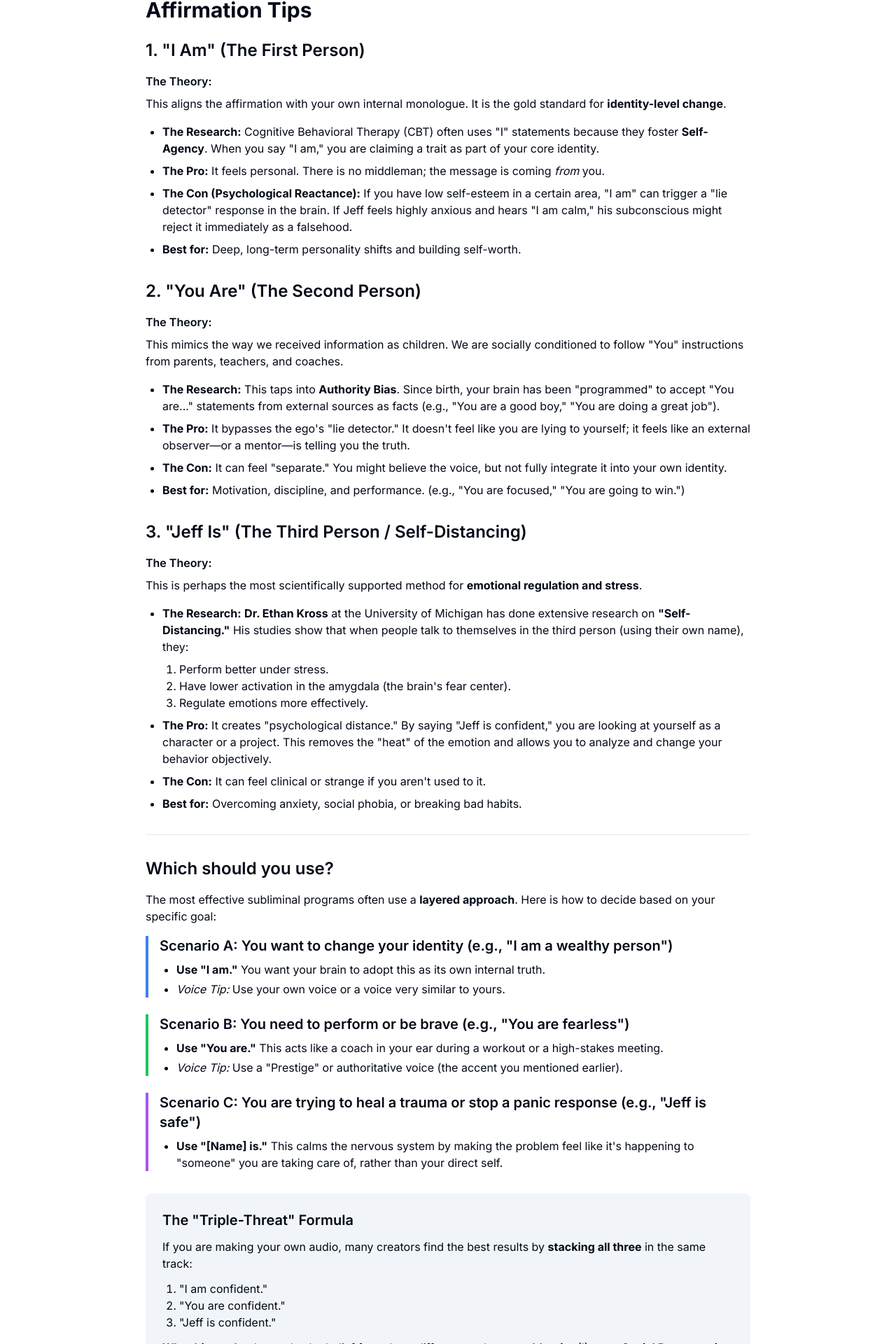
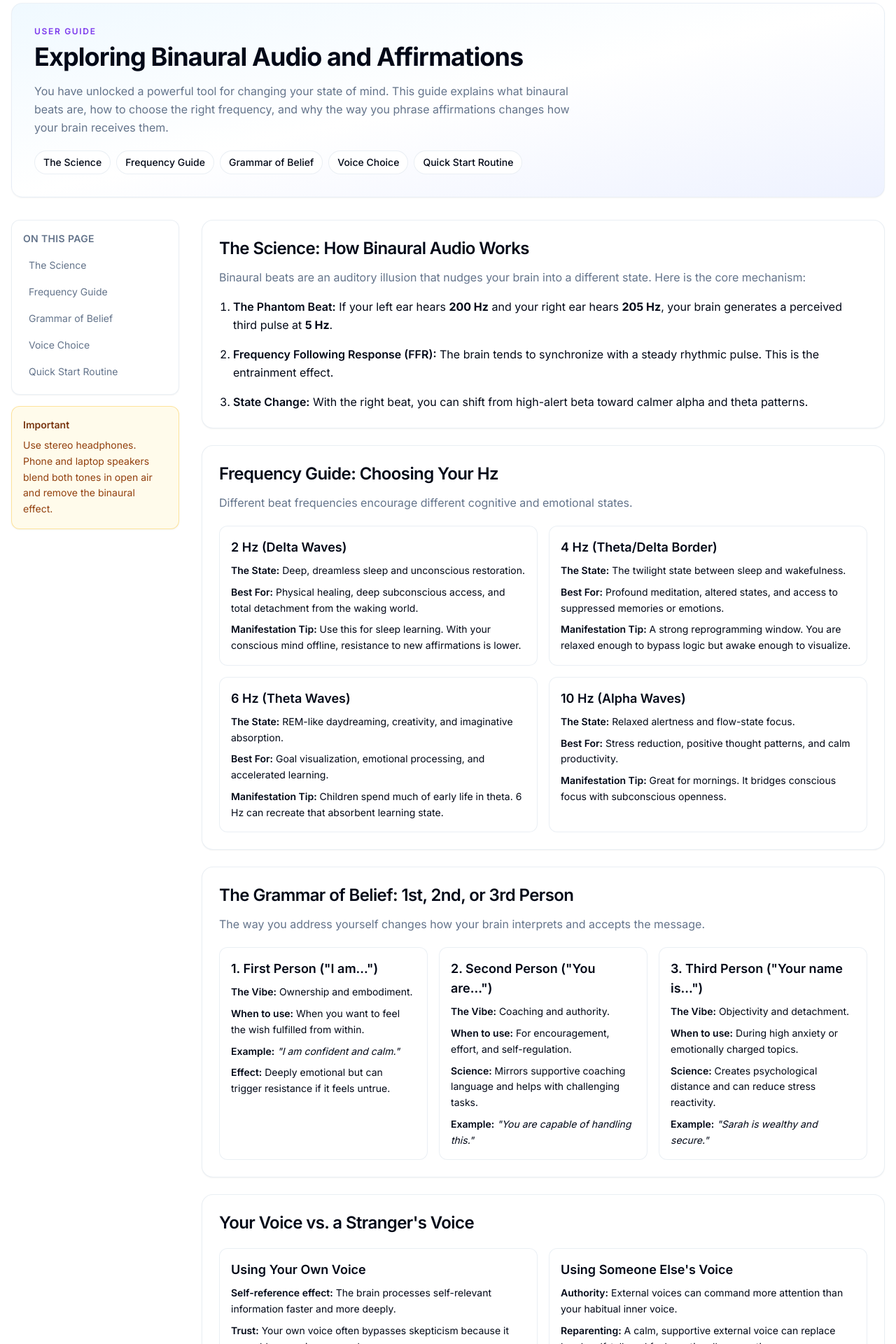
Before and after one commit to jefe-johann/Entrain, a Next.js app in the folder entrain-web/frontend/: page /config-notes in a window 1280 px wide. Shown: the part 97-2017 px from the top of the page at 70% size. Built offline with nearby package versions, Linux system fonts and the light colour scheme; no server answers; sample sign-in values are in the browser's storage.

Commit message:
feat: redesign affirmation guide and set Next tracing root

```diff
--- a/entrain-web/frontend/app/config-notes/page.tsx
+++ b/entrain-web/frontend/app/config-notes/page.tsx
@@ -4,9 +4,48 @@ import { Header } from "@/components/Header";
 import type { Metadata } from "next";
 
 export const metadata: Metadata = {
-  title: "Affirmation Tips - Entrain",
-  description: "Learn how to write effective affirmations for your meditation tracks",
+  title: "Binaural Audio and Affirmation Guide - Entrain",
+  description: "Learn how binaural beats and affirmation framing can support mindset change.",
 };
+
+const sectionLinks = [
+  { href: "#science", label: "The Science" },
+  { href: "#frequency-guide", label: "Frequency Guide" },
+  { href: "#grammar", label: "Grammar of Belief" },
+  { href: "#voice-choice", label: "Voice Choice" },
+  { href: "#quick-start", label: "Quick Start Routine" },
+];
+
+const frequencyGuide = [
+  {
+    id: "hz-2",
+    title: "2 Hz (Delta Waves)",
+    state: "Deep, dreamless sleep and unconscious restoration.",
+    bestFor: "Physical healing, deep subconscious access, and total detachment from the waking world.",
+    tip: "Use this for sleep learning. With your conscious mind offline, resistance to new affirmations is lower.",
+  },
+  {
+    id: "hz-4",
+    title: "4 Hz (Theta/Delta Border)",
+    state: "The twilight state between sleep and wakefulness.",
+    bestFor: "Profound meditation, altered states, and access to suppressed memories or emotions.",
+    tip: "A strong reprogramming window. You are relaxed enough to bypass logic but awake enough to visualize.",
+  },
+  {
+    id: "hz-6",
+    title: "6 Hz (Theta Waves)",
+    state: "REM-like daydreaming, creativity, and imaginative absorption.",
+    bestFor: "Goal visualization, emotional processing, and accelerated learning.",
+    tip: "Children spend much of early life in theta. 6 Hz can recreate that absorbent learning state.",
+  },
+  {
+    id: "hz-10",
+    title: "10 Hz (Alpha Waves)",
+    state: "Relaxed alertness and flow-state focus.",
+    bestFor: "Stress reduction, positive thought patterns, and calm productivity.",
+    tip: "Great for mornings. It bridges conscious focus with subconscious openness.",
+  },
+];
 
 export default async function ConfigNotesPage() {
   const session = await auth();
@@ -19,126 +58,204 @@ export default async function ConfigNotesPage() {
     <div className="min-h-screen bg-background">
       <Header credits={session.user.credits} isAdmin={session.user.isAdmin} />
 
-      <main id="main-content" className="container mx-auto px-4 py-8 max-w-4xl">
-        <h1 className="text-3xl font-bold mb-6">Affirmation Tips</h1>
+      <main id="main-content" className="container mx-auto max-w-7xl px-4 py-8 lg:py-10">
+        <section className="rounded-2xl border border-border/60 bg-gradient-to-br from-sky-50 via-background to-indigo-50 p-6 shadow-sm dark:from-slate-900 dark:via-background dark:to-slate-800 lg:p-8">
+          <p className="text-xs font-semibold uppercase tracking-[0.14em] text-primary">User Guide</p>
+          <h1 className="mt-2 text-3xl font-bold tracking-tight lg:text-4xl">
+            Exploring Binaural Audio and Affirmations
+          </h1>
+          <p className="mt-4 max-w-3xl text-base leading-relaxed text-muted-foreground">
+            You have unlocked a powerful tool for changing your state of mind. This guide explains what binaural beats are, how to choose the right frequency, and why the way you phrase affirmations changes how your brain receives them.
+          </p>
+          <div className="mt-5 flex flex-wrap gap-2">
+            {sectionLinks.map((section) => (
+              <a
+                key={section.href}
+                href={section.href}
+                className="rounded-full border border-border/70 bg-background px-3 py-1.5 text-sm font-medium text-foreground transition-colors hover:bg-secondary"
+              >
+                {section.label}
+              </a>
+            ))}
+          </div>
+        </section>
 
-        <div className="prose prose-slate dark:prose-invert max-w-none">
-          <section className="mb-8">
-            <h2 className="text-2xl font-semibold mb-4">1. "I Am" (The First Person)</h2>
-            <p className="font-semibold mb-2">The Theory:</p>
-            <p className="mb-4">This aligns the affirmation with your own internal monologue. It is the gold standard for <strong>identity-level change</strong>.</p>
+        <div className="mt-8 grid gap-8 lg:grid-cols-[240px_minmax(0,1fr)]">
+          <aside className="h-fit lg:sticky lg:top-24">
+            <nav className="rounded-xl border border-border/70 bg-card p-4 shadow-sm">
+              <h2 className="text-sm font-semibold uppercase tracking-wide text-muted-foreground">On this page</h2>
+              <ul className="mt-3 space-y-1.5">
+                {sectionLinks.map((section) => (
+                  <li key={section.href}>
+                    <a
+                      href={section.href}
+                      className="block rounded-md px-2 py-1.5 text-sm text-muted-foreground transition-colors hover:bg-secondary hover:text-foreground"
+                    >
+                      {section.label}
+                    </a>
+                  </li>
+                ))}
+              </ul>
+            </nav>
 
-            <ul className="list-disc pl-6 mb-4 space-y-2">
-              <li>
-                <strong>The Research:</strong> Cognitive Behavioral Therapy (CBT) often uses "I" statements because they foster <strong>Self-Agency</strong>. When you say "I am," you are claiming a trait as part of your core identity.
-              </li>
-              <li>
-                <strong>The Pro:</strong> It feels personal. There is no middleman; the message is coming <em>from</em> you.
-              </li>
-              <li>
-                <strong>The Con (Psychological Reactance):</strong> If you have low self-esteem in a certain area, "I am" can trigger a "lie detector" response in the brain. If Jeff feels highly anxious and hears "I am calm," his subconscious might reject it immediately as a falsehood.
-              </li>
-              <li>
-                <strong>Best for:</strong> Deep, long-term personality shifts and building self-worth.
-              </li>
-            </ul>
-          </section>
+            <div className="mt-4 rounded-xl border border-amber-400/40 bg-amber-50 p-4 shadow-sm dark:bg-amber-950/20">
+              <p className="text-sm font-semibold text-amber-900 dark:text-amber-200">Important</p>
+              <p className="mt-2 text-sm leading-relaxed text-amber-800 dark:text-amber-100">
+                Use stereo headphones. Phone and laptop speakers blend both tones in open air and remove the binaural effect.
+              </p>
+            </div>
+          </aside>
 
-          <section className="mb-8">
-            <h2 className="text-2xl font-semibold mb-4">2. "You Are" (The Second Person)</h2>
-            <p className="font-semibold mb-2">The Theory:</p>
-            <p className="mb-4">This mimics the way we received information as children. We are socially conditioned to follow "You" instructions from parents, teachers, and coaches.</p>
+          <article className="space-y-6">
+            <section id="science" className="scroll-mt-24 rounded-2xl border border-border/70 bg-card p-6 shadow-sm">
+              <h2 className="text-2xl font-semibold tracking-tight">The Science: How Binaural Audio Works</h2>
+              <p className="mt-3 leading-relaxed text-muted-foreground">
+                Binaural beats are an auditory illusion that nudges your brain into a different state. Here is the core mechanism:
+              </p>
+              <ol className="mt-4 list-decimal space-y-4 pl-5">
+                <li className="leading-relaxed">
+                  <span className="font-semibold">The Phantom Beat:</span> If your left ear hears{" "}
+                  <strong>200 Hz</strong> and your right ear hears <strong>205 Hz</strong>, your brain generates a perceived
+                  third pulse at <strong>5 Hz</strong>.
+                </li>
+                <li className="leading-relaxed">
+                  <span className="font-semibold">Frequency Following Response (FFR):</span> The brain tends to synchronize with a
+                  steady rhythmic pulse. This is the entrainment effect.
+                </li>
+                <li className="leading-relaxed">
+                  <span className="font-semibold">State Change:</span> With the right beat, you can shift from high-alert beta toward
+                  calmer alpha and theta patterns.
+                </li>
+              </ol>
+            </section>
 
-            <ul className="list-disc pl-6 mb-4 space-y-2">
-              <li>
-                <strong>The Research:</strong> This taps into <strong>Authority Bias</strong>. Since birth, your brain has been "programmed" to accept "You are..." statements from external sources as facts (e.g., "You are a good boy," "You are doing a great job").
-              </li>
-              <li>
-                <strong>The Pro:</strong> It bypasses the ego's "lie detector." It doesn't feel like you are lying to yourself; it feels like an external observer—or a mentor—is telling you the truth.
-              </li>
-              <li>
-                <strong>The Con:</strong> It can feel "separate." You might believe the voice, but not fully integrate it into your own identity.
-              </li>
-              <li>
-                <strong>Best for:</strong> Motivation, discipline, and performance. (e.g., "You are focused," "You are going to win.")
-              </li>
-            </ul>
-          </section>
+            <section id="frequency-guide" className="scroll-mt-24 rounded-2xl border border-border/70 bg-card p-6 shadow-sm">
+              <h2 className="text-2xl font-semibold tracking-tight">Frequency Guide: Choosing Your Hz</h2>
+              <p className="mt-3 leading-relaxed text-muted-foreground">
+                Different beat frequencies encourage different cognitive and emotional states.
+              </p>
+              <div className="mt-5 grid gap-4 md:grid-cols-2">
+                {frequencyGuide.map((item) => (
+                  <article
+                    key={item.id}
+                    id={item.id}
+                    className="rounded-xl border border-border/70 bg-background/60 p-4 scroll-mt-24"
+                  >
+                    <h3 className="text-lg font-semibold">{item.title}</h3>
+                    <p className="mt-2 text-sm leading-relaxed">
+                      <span className="font-semibold">The State:</span> {item.state}
+                    </p>
+                    <p className="mt-2 text-sm leading-relaxed">
+                      <span className="font-semibold">Best For:</span> {item.bestFor}
+                    </p>
+                    <p className="mt-2 text-sm leading-relaxed">
+                      <span className="font-semibold">Manifestation Tip:</span> {item.tip}
+                    </p>
+                  </article>
+                ))}
+              </div>
+            </section>
 
-          <section className="mb-8">
-            <h2 className="text-2xl font-semibold mb-4">3. "Jeff Is" (The Third Person / Self-Distancing)</h2>
-            <p className="font-semibold mb-2">The Theory:</p>
-            <p className="mb-4">This is perhaps the most scientifically supported method for <strong>emotional regulation and stress</strong>.</p>
+            <section id="grammar" className="scroll-mt-24 rounded-2xl border border-border/70 bg-card p-6 shadow-sm">
+              <h2 className="text-2xl font-semibold tracking-tight">The Grammar of Belief: 1st, 2nd, or 3rd Person</h2>
+              <p className="mt-3 leading-relaxed text-muted-foreground">
+                The way you address yourself changes how your brain interprets and accepts the message.
+              </p>
 
-            <ul className="list-disc pl-6 mb-4 space-y-2">
-              <li>
-                <strong>The Research:</strong> <strong>Dr. Ethan Kross</strong> at the University of Michigan has done extensive research on <strong>"Self-Distancing."</strong> His studies show that when people talk to themselves in the third person (using their own name), they:
-                <ol className="list-decimal pl-6 mt-2">
-                  <li>Perform better under stress.</li>
-                  <li>Have lower activation in the amygdala (the brain's fear center).</li>
-                  <li>Regulate emotions more effectively.</li>
-                </ol>
-              </li>
-              <li>
-                <strong>The Pro:</strong> It creates "psychological distance." By saying "Jeff is confident," you are looking at yourself as a character or a project. This removes the "heat" of the emotion and allows you to analyze and change your behavior objectively.
-              </li>
-              <li>
-                <strong>The Con:</strong> It can feel clinical or strange if you aren't used to it.
-              </li>
-              <li>
-                <strong>Best for:</strong> Overcoming anxiety, social phobia, or breaking bad habits.
-              </li>
-            </ul>
-          </section>
+              <div className="mt-5 grid gap-4 md:grid-cols-3">
+                <article className="rounded-xl border border-border/70 bg-background/60 p-4">
+                  <h3 className="text-lg font-semibold">1. First Person ("I am...")</h3>
+                  <p className="mt-2 text-sm leading-relaxed">
+                    <span className="font-semibold">The Vibe:</span> Ownership and embodiment.
+                  </p>
+                  <p className="mt-2 text-sm leading-relaxed">
+                    <span className="font-semibold">When to use:</span> When you want to feel the wish fulfilled from within.
+                  </p>
+                  <p className="mt-2 text-sm leading-relaxed">
+                    <span className="font-semibold">Example:</span> <em>"I am confident and calm."</em>
+                  </p>
+                  <p className="mt-2 text-sm leading-relaxed">
+                    <span className="font-semibold">Effect:</span> Deeply emotional but can trigger resistance if it feels untrue.
+                  </p>
+                </article>
 
-          <hr className="my-8" />
+                <article className="rounded-xl border border-border/70 bg-background/60 p-4">
+                  <h3 className="text-lg font-semibold">2. Second Person ("You are...")</h3>
+                  <p className="mt-2 text-sm leading-relaxed">
+                    <span className="font-semibold">The Vibe:</span> Coaching and authority.
+                  </p>
+                  <p className="mt-2 text-sm leading-relaxed">
+                    <span className="font-semibold">When to use:</span> For encouragement, effort, and self-regulation.
+                  </p>
+                  <p className="mt-2 text-sm leading-relaxed">
+                    <span className="font-semibold">Science:</span> Mirrors supportive coaching language and helps with challenging tasks.
+                  </p>
+                  <p className="mt-2 text-sm leading-relaxed">
+                    <span className="font-semibold">Example:</span> <em>"You are capable of handling this."</em>
+                  </p>
+                </article>
 
-          <section className="mb-8">
-            <h2 className="text-2xl font-semibold mb-4">Which should you use?</h2>
-            <p className="mb-4">The most effective subliminal programs often use a <strong>layered approach</strong>. Here is how to decide based on your specific goal:</p>
+                <article className="rounded-xl border border-border/70 bg-background/60 p-4">
+                  <h3 className="text-lg font-semibold">3. Third Person ("Your name is...")</h3>
+                  <p className="mt-2 text-sm leading-relaxed">
+                    <span className="font-semibold">The Vibe:</span> Objectivity and detachment.
+                  </p>
+                  <p className="mt-2 text-sm leading-relaxed">
+                    <span className="font-semibold">When to use:</span> During high anxiety or emotionally charged topics.
+                  </p>
+                  <p className="mt-2 text-sm leading-relaxed">
+                    <span className="font-semibold">Science:</span> Creates psychological distance and can reduce stress reactivity.
+                  </p>
+                  <p className="mt-2 text-sm leading-relaxed">
+                    <span className="font-semibold">Example:</span> <em>"Sarah is wealthy and secure."</em>
+                  </p>
+                </article>
+              </div>
+            </section>
 
-            <div className="space-y-6">
-              <div className="border-l-4 border-blue-500 pl-4">
-                <h3 className="text-xl font-semibold mb-2">Scenario A: You want to change your identity (e.g., "I am a wealthy person")</h3>
-                <ul className="list-disc pl-6 space-y-1">
-                  <li><strong>Use "I am."</strong> You want your brain to adopt this as its own internal truth.</li>
-                  <li><em>Voice Tip:</em> Use your own voice or a voice very similar to yours.</li>
-                </ul>
+            <section id="voice-choice" className="scroll-mt-24 rounded-2xl border border-border/70 bg-card p-6 shadow-sm">
+              <h2 className="text-2xl font-semibold tracking-tight">Your Voice vs. a Stranger's Voice</h2>
+              <div className="mt-5 grid gap-4 md:grid-cols-2">
+                <article className="rounded-xl border border-border/70 bg-background/60 p-4">
+                  <h3 className="text-lg font-semibold">Using Your Own Voice</h3>
+                  <p className="mt-2 text-sm leading-relaxed">
+                    <span className="font-semibold">Self-reference effect:</span> The brain processes self-relevant information faster
+                    and more deeply.
+                  </p>
+                  <p className="mt-2 text-sm leading-relaxed">
+                    <span className="font-semibold">Trust:</span> Your own voice often bypasses skepticism because it resembles your
+                    inner monologue.
+                  </p>
+                </article>
+
+                <article className="rounded-xl border border-border/70 bg-background/60 p-4">
+                  <h3 className="text-lg font-semibold">Using Someone Else's Voice</h3>
+                  <p className="mt-2 text-sm leading-relaxed">
+                    <span className="font-semibold">Authority:</span> External voices can command more attention than your habitual inner
+                    voice.
+                  </p>
+                  <p className="mt-2 text-sm leading-relaxed">
+                    <span className="font-semibold">Reparenting:</span> A calm, supportive external voice can replace harsh self-talk and
+                    feel emotionally corrective.
+                  </p>
+                </article>
               </div>
+            </section>
 
-              <div className="border-l-4 border-green-500 pl-4">
-                <h3 className="text-xl font-semibold mb-2">Scenario B: You need to perform or be brave (e.g., "You are fearless")</h3>
-                <ul className="list-disc pl-6 space-y-1">
-                  <li><strong>Use "You are."</strong> This acts like a coach in your ear during a workout or a high-stakes meeting.</li>
-                  <li><em>Voice Tip:</em> Use a "Prestige" or authoritative voice (the accent you mentioned earlier).</li>
-                </ul>
-              </div>
-
-              <div className="border-l-4 border-purple-500 pl-4">
-                <h3 className="text-xl font-semibold mb-2">Scenario C: You are trying to heal a trauma or stop a panic response (e.g., "Jeff is safe")</h3>
-                <ul className="list-disc pl-6 space-y-1">
-                  <li><strong>Use "[Name] is."</strong> This calms the nervous system by making the problem feel like it's happening to "someone" you are taking care of, rather than your direct self.</li>
-                </ul>
-              </div>
-            </div>
-          </section>
-
-          <section className="mb-8 bg-slate-100 dark:bg-slate-800 p-6 rounded-lg">
-            <h3 className="text-xl font-semibold mb-3">The "Triple-Threat" Formula</h3>
-            <p className="mb-3">If you are making your own audio, many creators find the best results by <strong>stacking all three</strong> in the same track:</p>
-            <ol className="list-decimal pl-6 mb-3">
-              <li>"I am confident."</li>
-              <li>"You are confident."</li>
-              <li>"Jeff is confident."</li>
-            </ol>
-            <p><strong>Why this works:</strong> It attacks the belief from three different angles: your <strong>Identity</strong> (I), your <strong>Social Programming</strong> (You), and your <strong>Objective Observation</strong> (Name).</p>
-          </section>
-
-          <section className="mb-8">
-            <h3 className="text-xl font-semibold mb-3">One Final Thought on the Accent</h3>
-            <p>If you use <strong>"You are"</strong> or <strong>"Jeff is"</strong> statements, an <strong>accented or authoritative voice</strong> can be very effective because it reinforces the "Mentor/Observer" role.</p>
-            <p className="mt-3">However, if you use <strong>"I am"</strong> statements, it is usually better to use a voice that sounds <strong>as much like you as possible</strong> (or your own voice), because the brain needs to "own" that statement. Using a thick foreign accent to say "I am..." creates a cognitive mismatch—your brain knows <em>that</em> person is saying "I," not <em>you</em>.</p>
-          </section>
+            <section id="quick-start" className="scroll-mt-24 rounded-2xl border border-emerald-500/40 bg-emerald-50 p-6 shadow-sm dark:bg-emerald-950/20">
+              <h2 className="text-2xl font-semibold tracking-tight">Quick Start Routine</h2>
+              <ol className="mt-4 list-decimal space-y-3 pl-5 leading-relaxed">
+                <li>Put on stereo headphones.</li>
+                <li>Select <strong>6 Hz (Theta)</strong> for deep reprogramming.</li>
+                <li>
+                  Choose <strong>"You are"</strong> affirmations if you need support, or <strong>"I am"</strong> if you are ready to own
+                  the identity directly.
+                </li>
+                <li>Close your eyes and let the phantom beat guide you.</li>
+              </ol>
+              <p className="mt-4 text-sm font-medium text-emerald-900 dark:text-emerald-100">Happy manifesting.</p>
+            </section>
+          </article>
         </div>
       </main>
     </div>
--- a/entrain-web/frontend/next.config.ts
+++ b/entrain-web/frontend/next.config.ts
@@ -1,6 +1,8 @@
+import path from "path";
 import type { NextConfig } from "next";
 
 const nextConfig: NextConfig = {
+  outputFileTracingRoot: path.join(__dirname, ".."),
   async headers() {
     return [
       {
```
